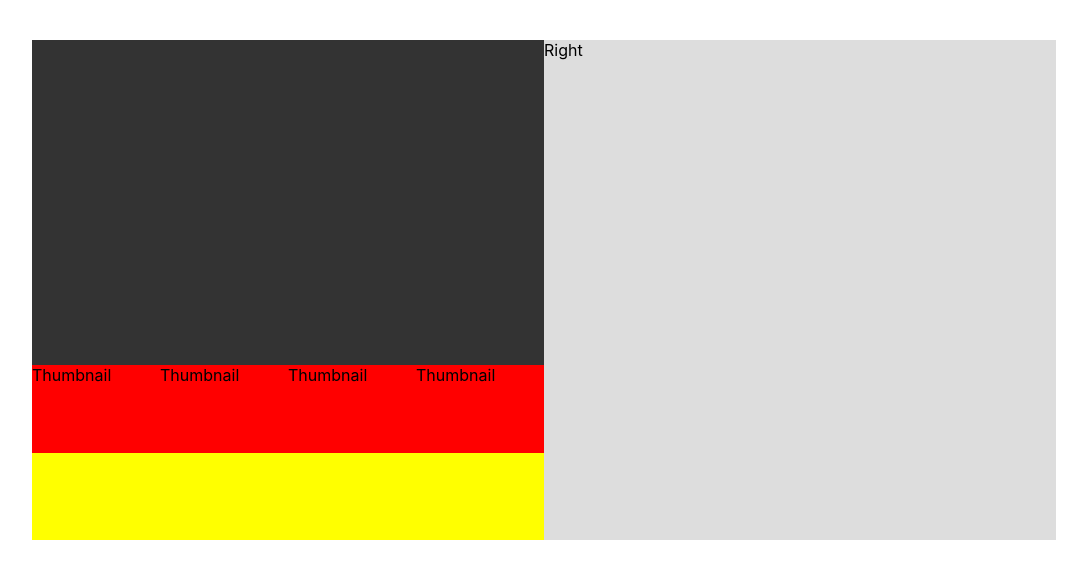
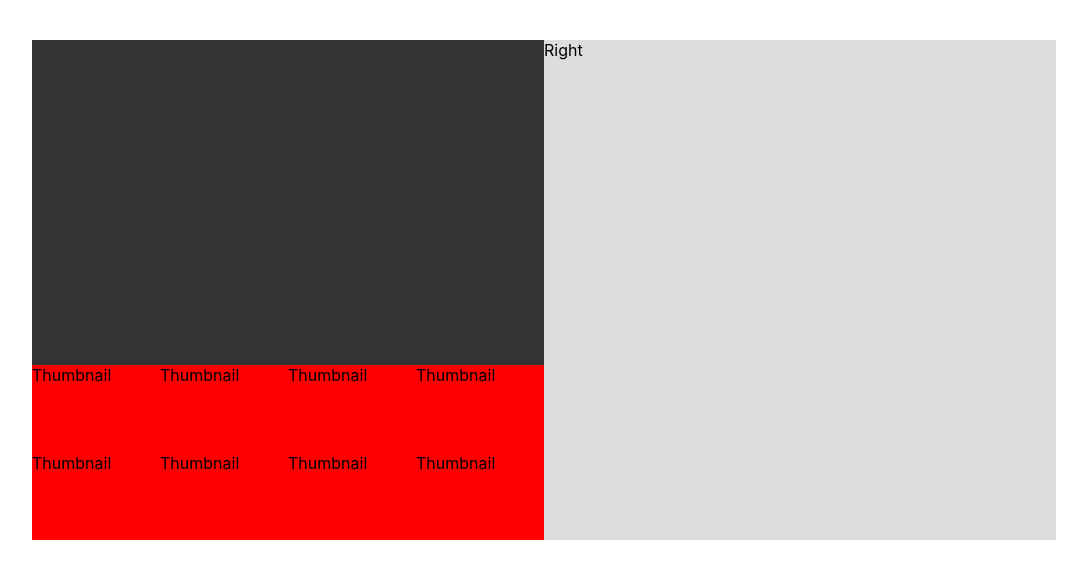
Before and after one commit to jjcav84/thumbnail-gallery, a React (Create React App) app: page / in a window 1280 px wide. Shown: the top 578 px of the page, without its empty margins (96-1183 px from the left). Built offline with nearby package versions, Linux system fonts and the light colour scheme; the HTML template or start-up script is replaced by a standard one.

Commit message:
added second row of thumbnails with flexWrap

```diff
--- a/src/components/thumbnail-gallery/thumbnail-grid.js
+++ b/src/components/thumbnail-gallery/thumbnail-grid.js
@@ -4,6 +4,10 @@ import Thumbnail from './thumbnail'
 const ThumbnailGrid = () => {
     return (
         <div style={styles}>
+          <Thumbnail />
+          <Thumbnail />
+          <Thumbnail />
+          <Thumbnail />
           <Thumbnail />
           <Thumbnail />
           <Thumbnail />
@@ -16,6 +20,7 @@ const styles = {
     height: '35%',
     width: '100%',
     background: 'yellow',
-    display: 'flex'
+    display: 'flex',
+    flexWrap: 'wrap'
 }
 export default ThumbnailGrid
```
